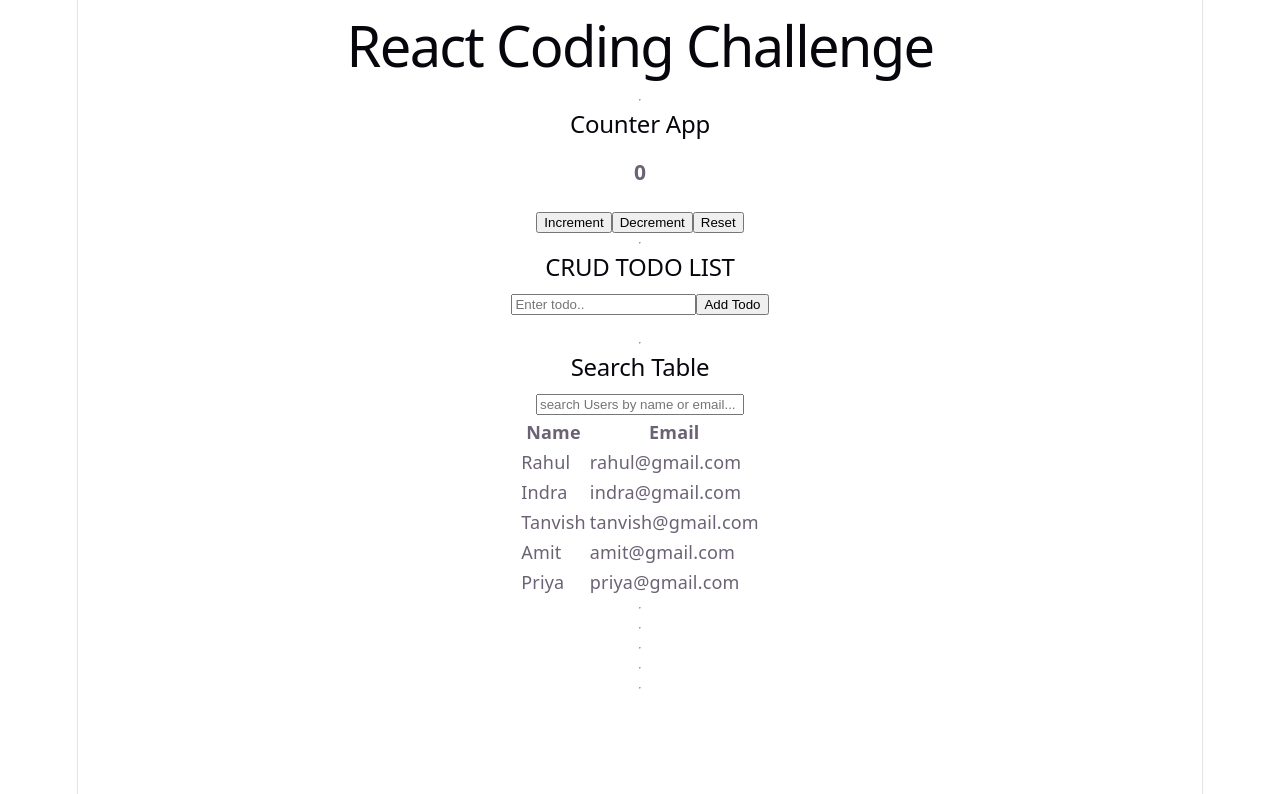
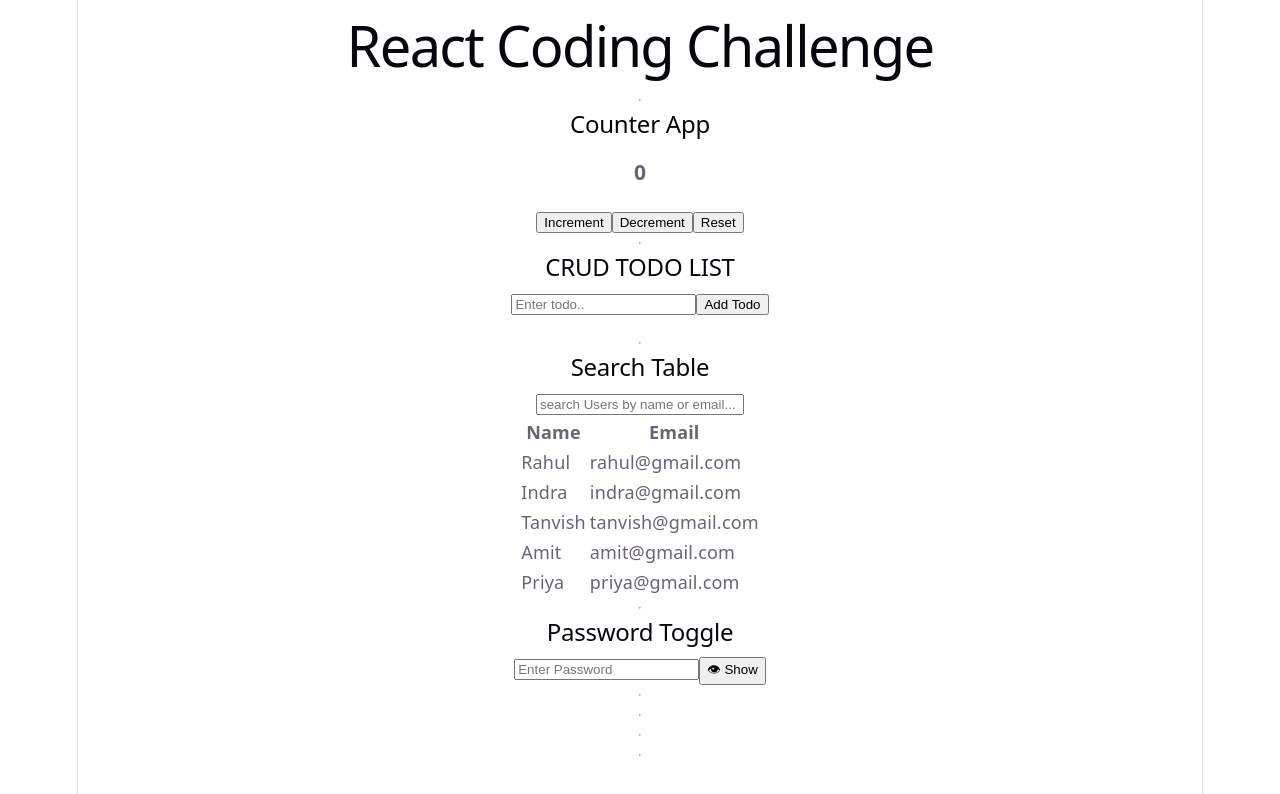
Before and after one commit to indra1461/reactCodingChallenge, a React (Vite) app: page / in a window 1280 px wide. Shown: the top 794 px of the page. Built offline with nearby package versions, Linux system fonts and the light colour scheme.

Commit message:
toggle password done

```diff
--- a/src/App.jsx
+++ b/src/App.jsx
@@ -2,6 +2,7 @@ import React from "react";
 import Counter from "./challenges/01-counter/Counter";
 import TodoList from "./challenges/02-todo/TodoList";
 import SearchTable from "./challenges/03-searchTable/SearchTable";
+import PasswordToggle from "./challenges/04-passwordToggle/PasswordToggle";
 const App = () => {
   return (
     <>
@@ -13,6 +14,7 @@ const App = () => {
       <hr />
       <SearchTable />
       <hr />
+      <PasswordToggle />
       <hr />
       <hr />
       <hr />
--- /dev/null
+++ b/src/challenges/04-passwordToggle/PasswordToggle.jsx
@@ -0,0 +1,26 @@
+import React, { useState } from "react";
+
+const PasswordToggle = () => {
+  const [password, setPassword] = useState("");
+  const [toggle, setToggle] = useState(false);
+
+  const togglePassword = () => {
+    setToggle((prev) => !prev);
+  };
+  return (
+    <div>
+      <h2>Password Toggle</h2>
+      <input
+        type={toggle === false ? "password" : "text"}
+        placeholder="Enter Password"
+        value={password}
+        onChange={(e) => setPassword(e.target.value)}
+      />
+      <button onClick={togglePassword}>
+        {toggle === false ? "👁 Show" : "🙈 Hide"}
+      </button>
+    </div>
+  );
+};
+
+export default PasswordToggle;
```
